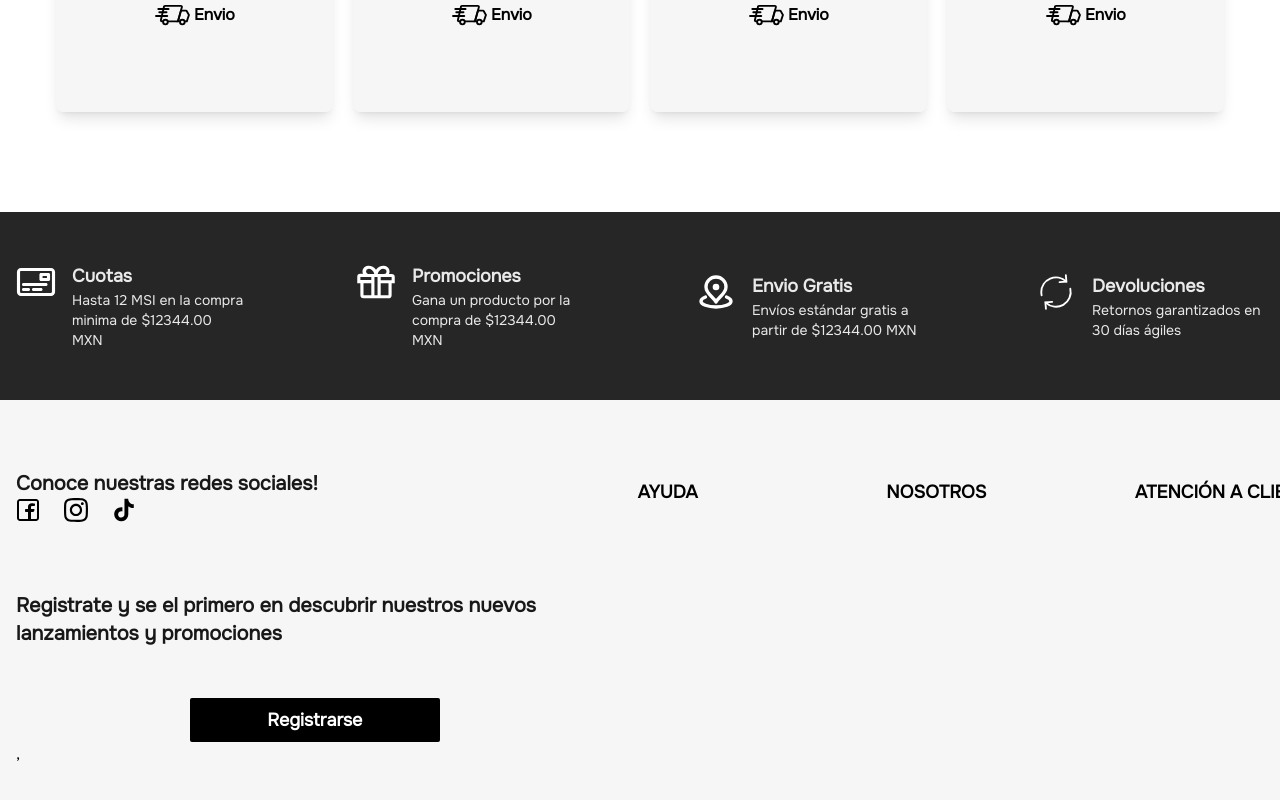
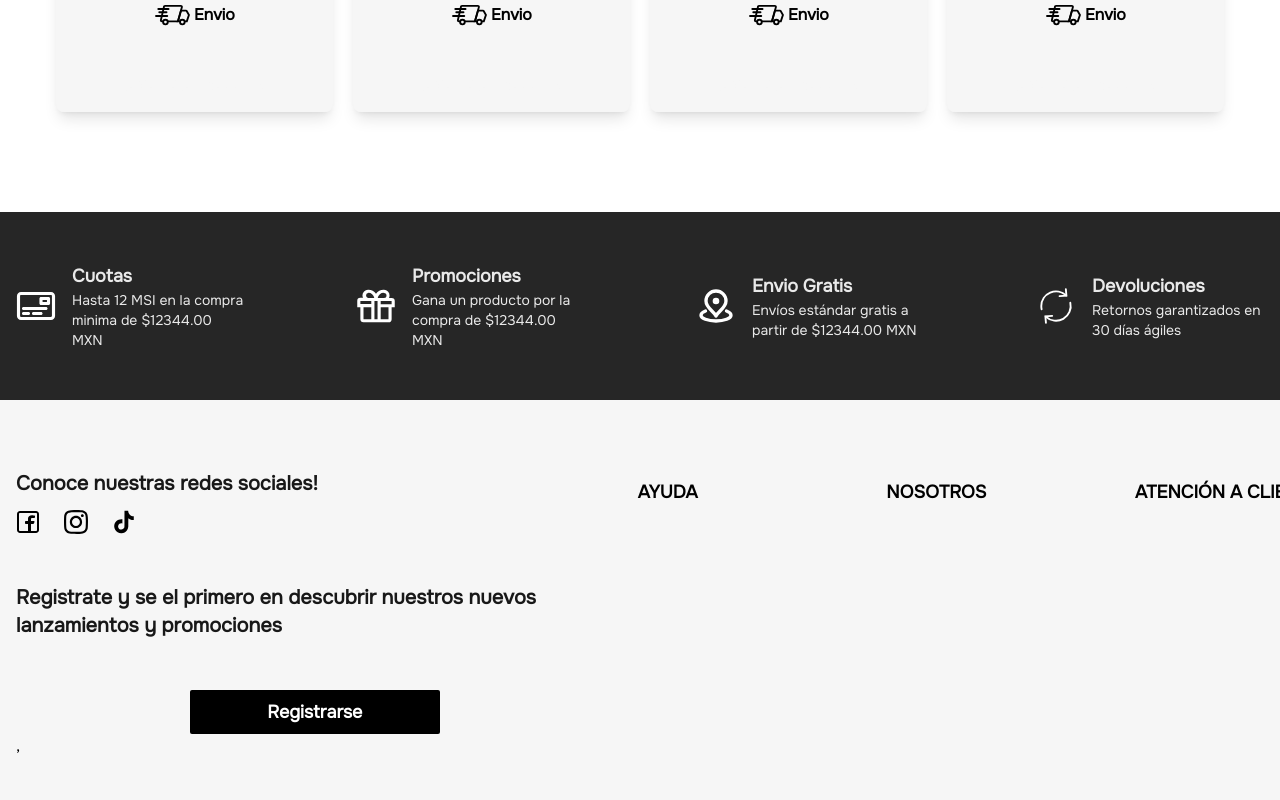
Before and after one commit to Hypeyiii/Mariana-Accesorios, a React (Vite) app: page / in a window 1280 px wide. Shown: the part 3977-4777 px from the top of the page. Built offline with nearby package versions, Linux system fonts and the light colour scheme.

Commit message:
Change Footer items

```diff
--- a/src/Footer.jsx
+++ b/src/Footer.jsx
@@ -48,19 +48,19 @@ function Footer(){
         <div className=' md:w-[1500px] w-[400px] grid grid-cols-12 mx-auto bg-transparent gap-x-6 gap-y-6 px-4'>
             <div className='col-span-12 md:col-span-5 flex flex-col items-start justify-center mt-[70px] mb-[70px]'>
                 <p className='text-md md:text-xl text-black/90 font-semibold '>Conoce nuestras redes sociales!</p>
-                <ul className='flex flex-row gap-x-6 items-start justify-start'>
-                    <li><a><img src={facebookIcon} alt="Logo facebook" className='size-6'/></a></li>
-                    <li><a href="www.facebook.com"><img src={instagramIcon} alt="Logo facebook" className='size-6'/></a></li>
-                    <li><a href="www.facebook.com"><img src={tiktokIcon} alt="Logo facebook" className='size-6'/></a></li>
+                <ul className='flex flex-row gap-x-6 items-start justify-start mt-3'>
+                    <li><a><img src={facebookIcon} alt="Logo facebook" className='size-5 md:size-6'/></a></li>
+                    <li><a href="www.facebook.com"><img src={instagramIcon} alt="Logo facebook" className='size-5 md:size-6'/></a></li>
+                    <li><a href="www.facebook.com"><img src={tiktokIcon} alt="Logo facebook" className='size-5 md:size-6'/></a></li>
                 </ul>
-                <span className='text-md md:text-xl text-black/90 mt-[70px] font-bold'>Registrate y se el primero en descubrir
+                <span className='text-md md:text-xl text-black/90 mt-[50px] font-bold'>Registrate y se el primero en descubrir
                 nuestros nuevos lanzamientos y promociones</span>
                 <LogginModal/>
             </div>
             <div className='col-span-4 md:col-span-2 justify-start items-start w-full md:mt-[70px] md:mb-[70px]'>
             <li className='text-sm md:text-lg list-none mb-[24px] font-semibold py-2 uppercase' onClick={handleHelpListToggle}>
               Ayuda
-              {isMobile ? <img src={downArrowIcon} alt="Down arrow icon" className='size-4 inline-block cursor-pointer cursor-pointer'/> : ''}
+              {isMobile ? <img src={downArrowIcon} alt="Down arrow icon" className='size-4 inline-block cursor-pointer'/> : ''}
             </li>
                 <ul id='list' className='list-animation hidden md:flex justify-start items-start text-black text-xs
                 md:text-md font-medium flex-col gap-y-6'>
@@ -86,7 +86,7 @@ function Footer(){
                     <li>Política de privacidad</li>
                 </ul>
             </div>
-            <div className='col-span-4 md:col-span-3 justify-start items-start w-full md:mt-[70px] mb-[70px]'>
+            <div className='col-span-4 md:col-span-3 justify-start items-start md:mt-[70px] mb-[70px]'>
             <li onClick={handleContactListToggle} className='list-none text-sm md:text-lg font-semibold py-2 uppercase mb-[24px]'>Atención a cliente
             {isMobile ? <img src={downArrowIcon} alt="Down arrow icon" className='size-4 inline-block cursor-pointer'/> : ''}
             </li>
@@ -94,7 +94,7 @@ function Footer(){
                 items-start text-black font-medium flex-col gap-y-6'>
                     <li>+52 12345678</li>
                     <a href="#"><li className='text-black/50 hover:text-black
-                    transition-all duration-300  underline'>contacto@MarianaAccesorios.com.mx</li></a>
+                    transition-all duration-300  underline'>contacto@gmail.com.mx</li></a>
                     <li>Horario de atención de Lunes a Viernes de 09:00 a 18:00 h.</li>
                 </ul>
             </div>
@@ -110,28 +110,28 @@ function TopFooter(){
         <div className="flex bg-black/85 mt-[100px] w-ful mx-auto">
             <div className="grid grid-cols-4 w-[1400px] mx-auto justify-center items-center text-white/90
              py-[50px] gap-x-20 gap-y-7">
-                <div className="col-span-4 md:col-span-2 xl:col-span-1 items-start justify-start px-4 flex flex-row gap-x-4">
+                <div className="col-span-4 md:col-span-2 xl:col-span-1 items-start justify-start md:items-center md:justify-center px-4 flex flex-row gap-x-4">
                     <img src={creditcardIcon} alt="Credit Card svg" className='size-6 md:size-10' />
                     <p className='text-xs md:text-sm font-medium'>
                         <span className='text-sm md:text-lg font-bold'>Cuotas</span> <br/>
                         Hasta 12 MSI en la compra minima de $12344.00 MXN
                     </p>
                 </div>
-                <div className="col-span-4 md:col-span-2 xl:col-span-1 items-start justify-start px-4 flex flex-row gap-x-4">
+                <div className="col-span-4 md:col-span-2 xl:col-span-1 items-start justify-start md:items-center md:justify-center px-4 flex flex-row gap-x-4">
                     <img src={giftIcon} alt="Credit Card svg" className='size-6 md:size-10' />
                     <p className='text-xs md:text-sm  font-medium'>
                         <span className='text-sm md:text-lg  font-bold'>Promociones</span> <br />
                         Gana un producto por la compra de $12344.00 MXN
                     </p>
                 </div>
-                <div className="col-span-4 md:col-span-2 xl:col-span-1 items-start justify-start px-4 flex flex-row gap-x-4">
+                <div className="col-span-4 md:col-span-2 xl:col-span-1 items-start justify-start md:items-center md:justify-center px-4 flex flex-row gap-x-4">
                     <img src={ubicationIcon} alt="Credit Card svg" className='size-6 md:size-10' />
                     <p className='text-xs md:text-sm  font-medium'>
                         <span className='text-sm md:text-lg  font-bold'>Envio Gratis</span> <br />
                         Envíos estándar gratis a partir de $12344.00 MXN
                     </p>
                 </div>
-                <div className="col-span-4 md:col-span-2 xl:col-span-1 items-start justify-start px-4 flex flex-row gap-x-4">
+                <div className="col-span-4 md:col-span-2 xl:col-span-1 items-start justify-start md:items-center md:justify-center px-4 flex flex-row gap-x-4">
                     <img src={returnIcon} alt="Credit Card svg" className='size-6 md:size-10' />
                     <p className='text-xs md:text-sm  font-medium'>
                         <span className='text-sm md:text-lg  font-bold'>Devoluciones</span> <br />
```
